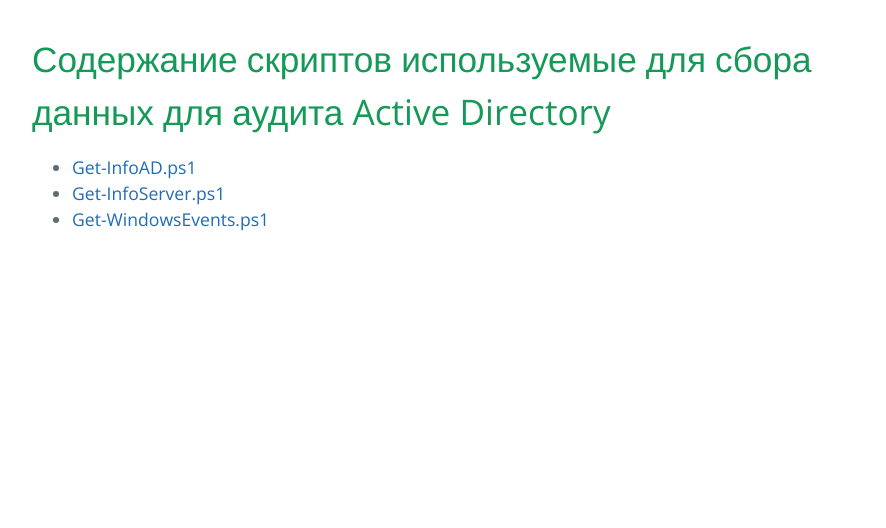
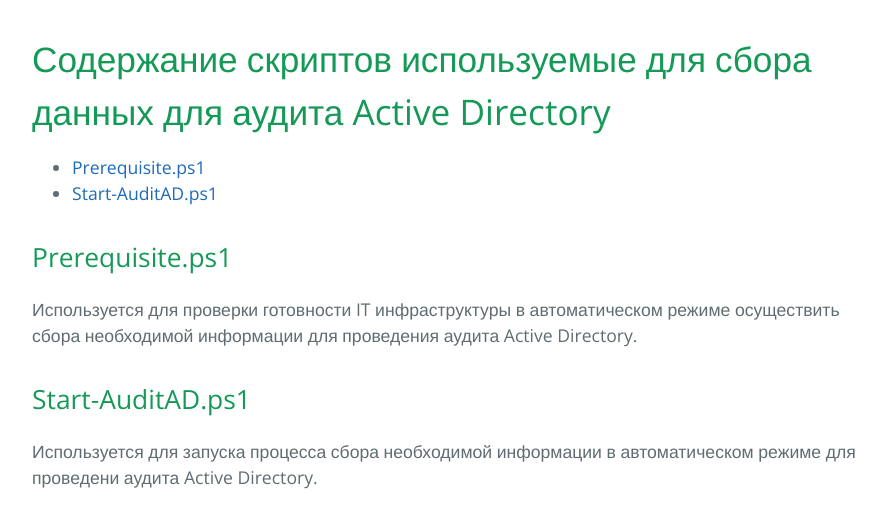
Before and after one commit to dasternd/ad-audit, a Jekyll site: the page built from PowerShell/index.md, in a window 1280 px wide. Shown: the top 528 px of the page, without its empty margins (192-1078 px from the left). Built offline with Jekyll 4.4.1, drawn with Linux system fonts in a browser that asks for light colours; our own code applies the rules of GitHub Pages for plain Markdown files.

Commit message:
Edit PowerShell

```diff
--- a/PowerShell/index.md
+++ b/PowerShell/index.md
@@ -1,5 +1,14 @@
 # Содержание скриптов используемые для сбора данных для аудита Active Directory
 
-- [Get-InfoAD.ps1](/PowerShell/Get-InfoAD.ps1)
-- [Get-InfoServer.ps1](/PowerShell/Get-InfoServer.ps1)
-- [Get-WindowsEvents.ps1](/PowerShell/Get-WindowsEvents.ps1)
+- [Prerequisite.ps1](/PowerShell/Prerequisite.ps1)
+- [Start-AuditAD.ps1](/PowerShell/Start-AuditAD.ps1)
+
+
+## Prerequisite.ps1
+
+Используется для проверки готовности IT инфраструктуры в автоматическом режиме осуществить сбора необходимой информации для проведения аудита Active Directory.
+
+
+## Start-AuditAD.ps1
+
+Используется для запуска процесса сбора необходимой информации в автоматическом режиме для проведени аудита Active Directory.
```
